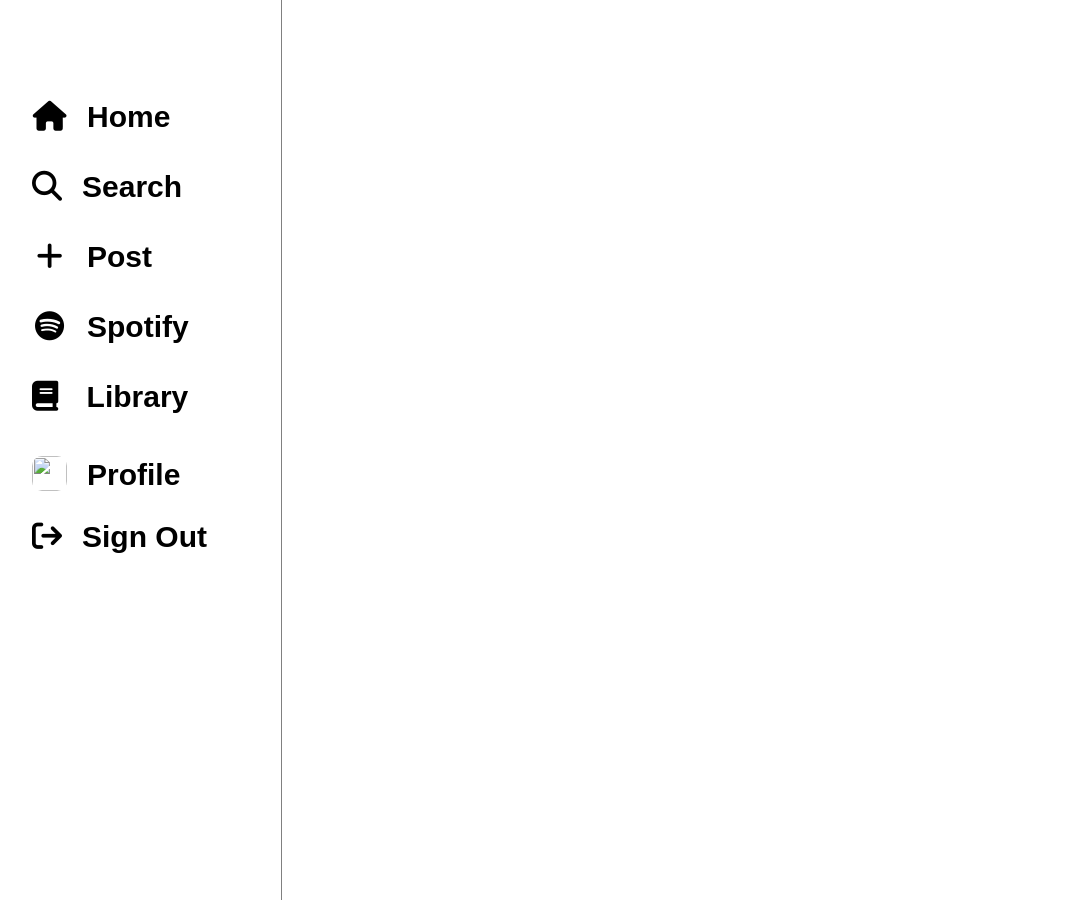
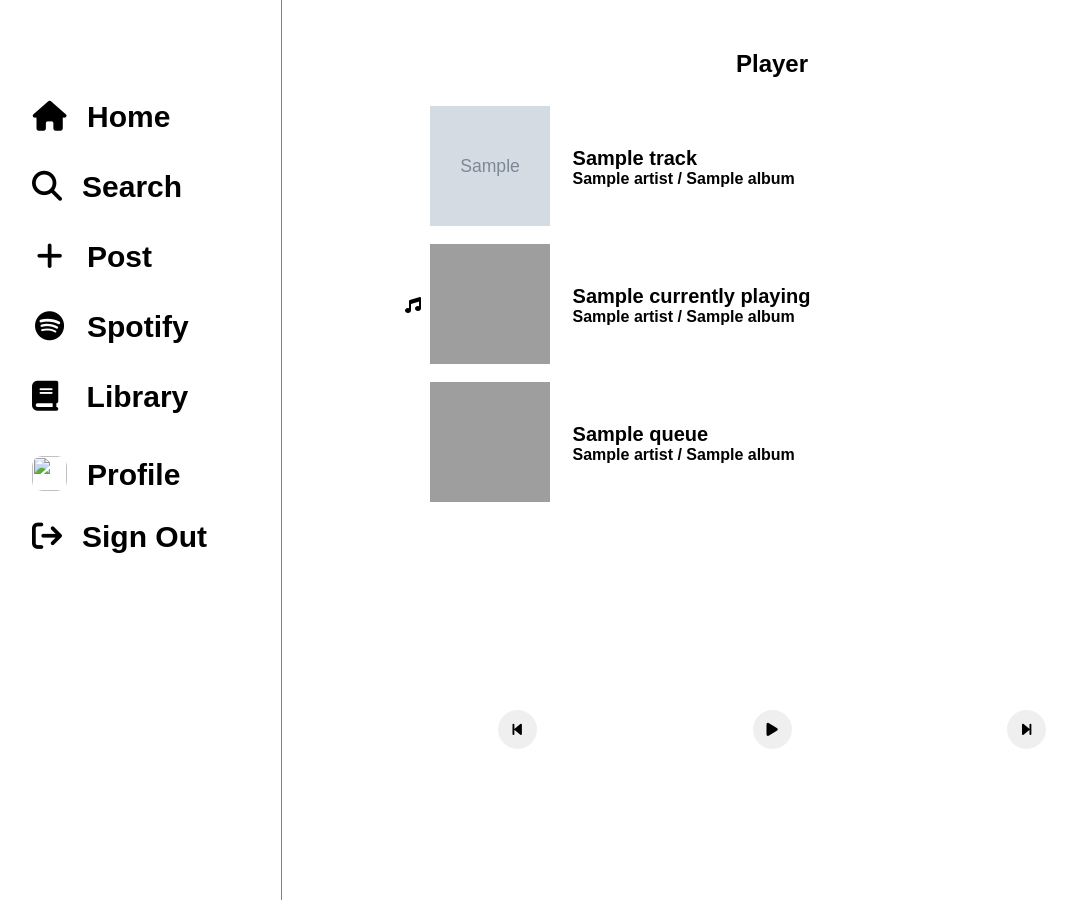
Before and after one commit to Ersteller-team/Chorus, a Django app: page /spotify in a window 1280 px wide. Shown: the whole page, without its empty margins (18-1095 px from the left). Run offline with Django 4.2, Linux system fonts and the light colour scheme; a user stored in the database is signed in; tables that the repository leaves empty hold one stand-in row (values such as "Sample post"); grey boxes marked "Sample" are stand-in pictures; a database or web service that is not in the repository returns one stand-in record (values such as "Sample title"); data that the repository does not hold is empty; parts of the project's set-up code (start-up, migrations or seed data) failed here and were passed over; grey boxes are pictures that could not be loaded.

Commit message:
Change Spotify view

```diff
--- a/SNS/models.py
+++ b/SNS/models.py
@@ -6,6 +6,7 @@ class ProfileData(models.Model):
     icon = models.URLField()
     description = models.TextField(max_length=300)
     spotify_id = models.CharField(max_length=100, null=True)
+    spotify_premium = models.BooleanField(default=False)
     spotify_access_token = models.CharField(max_length=100, null=True)
     spotify_refresh_token = models.CharField(max_length=100, null=True)
     def __str__(self):
--- a/SNS/views.py
+++ b/SNS/views.py
@@ -318,24 +318,46 @@ def spotify(request):
 
     user = ProfileData.objects.get(user_id=request.user.id)
 
-    if user.spotify_refresh_token == None:
+    if request.method == 'GET':
 
-        auth_url = spotify_data.get_authenticate_url()
+        if user.spotify_refresh_token == None:
 
-        return render(request, 'SNS/authenticate.html', {
-            'auth_url': auth_url,
-        })
+            auth_url = spotify_data.get_authenticate_url()
 
-    else:
+            return render(request, 'SNS/authenticate.html', {
+                'auth_url': auth_url,
+            })
 
-        now_play = spotify_data.get_current_play(user.spotify_access_token, request)
+        else:
 
-        recent_play = spotify_data.get_recent_play(user.spotify_access_token, request, 50)
+            recent_play = spotify_data.get_recent_play(user.spotify_access_token, request, 50)
 
-        return render(request, 'SNS/spotify.html', {
-            'recent_play': recent_play,
-            'now_play': now_play,
-        })
+            queue = spotify_data.get_queue(user.spotify_access_token, request)
+
+            if not 'currently_playing' in queue and queue['currently_playing'] == None:
+
+                return render(request, 'SNS/spotify.html', {
+                    'recent_play': recent_play,
+                    'success': False,
+                })
+
+            recent_play['data'].reverse()
+
+            return render(request, 'SNS/spotify.html', {
+                'recent_play': recent_play,
+                'now_play': queue['currently_playing'],
+                'queues': queue['queue'],
+                'success': True,
+                'premium': user.spotify_premium,
+            })
+
+    elif request.method == 'POST':
+
+        method = request.POST['control']
+
+        spotify_data.control(method, user.spotify_access_token, request)
+
+        return redirect(HOST_URL + '/spotify#now-play')
 
 
 @login_required
@@ -988,6 +1010,9 @@ def Signin(request):
         if user:
             if user.is_active:
                 login(request, user)
+                user = ProfileData.objects.get(user_id=user.id)
+                if user.spotify_access_token != None:
+                    spotify_data.get_user_profile(user.spotify_access_token, request)
                 if "next" in request.GET:
                     next = request.GET["next"]
                     return redirect(HOST_URL + next)
--- a/static/SNS/styles-pc.css
+++ b/static/SNS/styles-pc.css
@@ -143,6 +143,16 @@ button {
 
 
 @media screen and (min-width: 834px) {
+
+    #spotify-main {
+        margin-bottom: 120px;
+    }
+
+    .control-icon {
+        width: calc(100% - 300px);
+        height: 60px;
+        bottom: 40px;
+    }
 
     #album-name {
         margin-top: 90px;
--- a/static/SNS/styles-sp.css
+++ b/static/SNS/styles-sp.css
@@ -19,9 +19,12 @@ a {
 }
 
 .control-icon {
+    position: fixed;
+    bottom: 0;
     display: flex;
     flex-direction: row;
     justify-content: space-evenly;
+    vertical-align: middle;
 }
 
 .control-icon-button {
@@ -33,13 +36,20 @@ a {
     border-radius: 20px;
     border: none;
     background-color: #efefef;
-    margin-top: 20px;
+    margin-top: 10px;
 }
+
 
 @media screen and (max-width: 834px) {
 
+    #spotify-main {
+        margin-bottom: 60px;
+    }
+
     .control-icon {
-        width: 94vw;
+        width: 100%;
+        height: 60px;
+        bottom: 50px;
     }
 
     .post-detail-profile {
--- a/templates/SNS/layout.html
+++ b/templates/SNS/layout.html
@@ -18,7 +18,7 @@
             <a href="{% url 'SNS:home' %}"><span class="nav-icon"><i class="nav-icon-i fa-solid fa-house"></i><span class="nav-text">Home</span></span></a>
             <a href="{% url 'SNS:search' %}"><span class="nav-icon"><i class="fa-solid fa-magnifying-glass"></i><span class="nav-text">Search</span></span></a>
             <a href="{% url 'SNS:post' %}"><span class="nav-icon"><i class="nav-icon-i fa-solid fa-plus"></i><span class="nav-text">Post</span></span></a>
-            <a href="{% url 'SNS:spotify' %}"><span class="nav-icon"><i class="nav-icon-i fa-brands fa-spotify"></i><span class="nav-text">Spotify</span></span></a>
+            <a href="{% url 'SNS:spotify' %}#now-play"><span class="nav-icon"><i class="nav-icon-i fa-brands fa-spotify"></i><span class="nav-text">Spotify</span></span></a>
             <a href="{% url 'SNS:library_song' %}"><span class="nav-icon"><i class="fa-solid fa-book"></i><span class="nav-text"> Library</span></span></a>
             {% if user.is_authenticated %}
                 <a href="{% url 'SNS:profile' request.user.username %}"><span class="nav-icon"><img class="nav-icon-i profile-icon" src="{{ icon }}"><span class="nav-text nav-profile">Profile</span></span></a>
--- a/templates/SNS/profile-delete.html
+++ b/templates/SNS/profile-delete.html
@@ -3,7 +3,7 @@
 {% load humanize %}
 {% block title %}Delete Account{{ block.super }}{% endblock %}
 {% block main %}
-<div class="main">
+<div class="main" style="padding:2.5%;width:95%">
     <h1 style="color: red;">Delete Account</h1>
     <p>アカウントを削除します。</p>
     <p>この操作は取り消せません。</p>
@@ -19,7 +19,7 @@
             <li><p>Spotifyとの接続</p></li>
         {% endif %}
     </ul>
-    <p>現在、サインインしているアカウントは{{ user.username }}です。</p>
+    <p class="break-point"><span>現在、サインインしているアカウントは</span><span>{{ user.username }}です。</span></p>
     <p>この操作は取り消せません。</p>
     <form action="" method="post">
         {% csrf_token %}
--- a/templates/SNS/profile-deleted.html
+++ b/templates/SNS/profile-deleted.html
@@ -3,7 +3,7 @@
 {% load humanize %}
 {% block title %}Delete Account{{ block.super }}{% endblock %}
 {% block main %}
-<div class="main">
+<div class="main" style="padding:2.5%;width:95%">
     <h1 style="color: red;">Delete Account</h1>
     <p>アカウントの削除が完了しました。</p>
     <p>またのご利用をお待ちしています。</p>
--- a/templates/SNS/spotify.html
+++ b/templates/SNS/spotify.html
@@ -3,40 +3,74 @@
 {% load humanize %}
 {% block title %}Spotify{{ block.super }}{% endblock %}
 {% block main %}
-    <div class="center">
-        {% if now_play.status.premium_user %}
-        <h2 id="record-song">再生中</h2>
-        {% if now_play.status.success %}
+    <div class="center" id="spotify-main">
+        <h2 id="record-song">Player</h2>
         <table class="margin-auto">
+            {% for recent in recent_play.data %}
                 <tr>
-                <td class="song-table-img"><img src="{{ now_play.data.album.image }}" id="img" class="new-post-song-img" alt="{{ now_play.data.song.name }}"></td>
+                    <td></td>
+                    <td class="song-table-img"><img src="{{ recent.album.image }}" id="img" class="new-post-song-img" alt="{{ recent.song.name }}"></td>
                     <td class="song-table-title">
                         <div class="search-song-title-artist new-post-song-title-artist">
-                        <a href="{% url "SNS:song" now_play.data.song.id %}"><p class="new-post-song-title dont-new-line">{{ now_play.data.song.name }}</p>
-                        <a href="{% url "SNS:song" now_play.data.song.id %}"><p class="new-post-song-artist dont-new-line">{% for artist in now_play.data.artist %}{% if forloop.last %}{{ artist.name }}{% else %}{{ artist.name }}, {% endif %}{% endfor %} / {{ now_play.data.album.name }}</p>
+                            <a href="{% url "SNS:song" recent.song.id %}"><p class="new-post-song-title dont-new-line">{{ recent.song.name }}</p>
+                            <a href="{% url "SNS:song" recent.song.id %}"><p class="new-post-song-artist dont-new-line">{% for artist in recent.artist %}{% if forloop.last %}{{ artist.name }}{% else %}{{ artist.name }}, {% endif %}{% endfor %} / {{ recent.album.name }}</p>
                         </div>
                     </td>
                 </tr>
-            <tr>
-                <td colspan="2">
-                    <div class="control-icon">
-                        {% comment %} <button type="button" onclick="control('shuffle');" class="control-icon-button control-icon-button" id="repeat" ><i class="fa-solid fa-shuffle"></i></button>
-                        <button type="button" onclick="control('previous');" class="control-icon-button control-icon-button" id="repeat" ><i class="fa-solid fa-backward-step"></i></button>
-                        {% if now_play.status.playing %}
-                        <button type="button" class="control-icon-button control-icon-button" id="repeat" ><i class="fa-solid fa-pause"></i></button>
-                        {% else %}
-                        <button type="button" class="control-icon-button control-icon-button" id="repeat" ><i class="fa-solid fa-play"></i></button>
-                        {% endif %}
-                        <button type="button" class="control-icon-button control-icon-button" id="repeat" ><i class="fa-solid fa-forward-step"></i></button>
-                        <button type="button" class="control-icon-button control-icon-button" id="repeat" ><i class="fa-solid fa-repeat"></i></button> {% endcomment %}
+            {% endfor %}
+            {% if success %}
+                    <tr id="now-play">
+                        <td><i class="fa-solid fa-music"></i></td>
+                        <td class="song-table-img"><img src="{{ now_play.album.images.0.url }}" id="img" class="new-post-song-img" alt="{{ now_play.name }}"></td>
+                        <td class="song-table-title">
+                            <div class="search-song-title-artist new-post-song-title-artist">
+                                <a href="{% url "SNS:song" now_play.id %}"><p class="new-post-song-title dont-new-line">{{ now_play.name }}</p>
+                                <a href="{% url "SNS:song" now_play.id %}"><p class="new-post-song-artist dont-new-line">{% for artist in now_play.artists %}{% if forloop.last %}{{ artist.name }}{% else %}{{ artist.name }}, {% endif %}{% endfor %} / {{ now_play.album.name }}</p>
                             </div>
                         </td>
                     </tr>
+                    {% for queue in queues %}
+                        <tr>
+                            <td></td>
+                            <td class="song-table-img"><img src="{{ queue.album.images.0.url }}" id="img" class="new-post-song-img" alt="{{ queue.name }}"></td>
+                            <td class="song-table-title">
+                                <div class="search-song-title-artist new-post-song-title-artist">
+                                    <a href="{% url "SNS:song" queue.id %}"><p class="new-post-song-title dont-new-line">{{ queue.name }}</p>
+                                    <a href="{% url "SNS:song" queue.id %}"><p class="new-post-song-artist dont-new-line">{% for artist in queue.artists %}{% if forloop.last %}{{ artist.name }}{% else %}{{ artist.name }}, {% endif %}{% endfor %} / {{ queue.album.name }}</p>
+                                </div>
+                            </td>
+                        </tr>
+                    {% endfor %}
             </table>
             {% else %}
                 <p class="center">再生中の曲がありません</p>
             {% endif %}
+    </div>
+        {% if success %}
+            {% if premium %}
+                <div class="control-icon">
+                    <form action="" method="post">
+                        {% csrf_token %}
+                        <input type="hidden" name="control" value="previous">
+                        <button class="control-icon-button control-icon-button"><i class="fa-solid fa-backward-step"></i></button>
+                    </form>
+                    <form action="" method="post">
+                        {% csrf_token %}
+                        {% if now_play.status.playing %}
+                            <input type="hidden" name="control" value="pause">
+                            <button class="control-icon-button control-icon-button"><i class="fa-solid fa-pause"></i></button>
+                        {% else %}
+                            <input type="hidden" name="control" value="play">
+                            <button class="control-icon-button control-icon-button"><i class="fa-solid fa-play"></i></button>
                         {% endif %}
+                    </form>
+                    <form action="" method="post">
+                        {% csrf_token %}
+                        <input type="hidden" name="control" value="next">
+                        <button class="control-icon-button control-icon-button"><i class="fa-solid fa-forward-step"></i></button>
+                    </form>
                 </div>
+            {% endif %}
+        {% endif %}
     <script src="{% static 'SNS/spotify.js' %}"></script>
 {% endblock %}
```
Also changed, not shown: SNS/constants.py (+6 -6 lines), SNS/spotify_convert.py (+0 -8 lines), SNS/spotify_data.py (+33 -1 lines), SNS/migrations/0002_profiledata_spotify_premium.py (added), 2 other files. Lines whose indentation alone changed are shown as unchanged.
